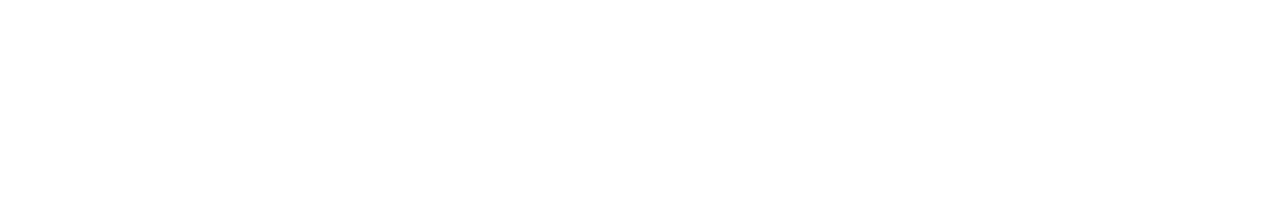
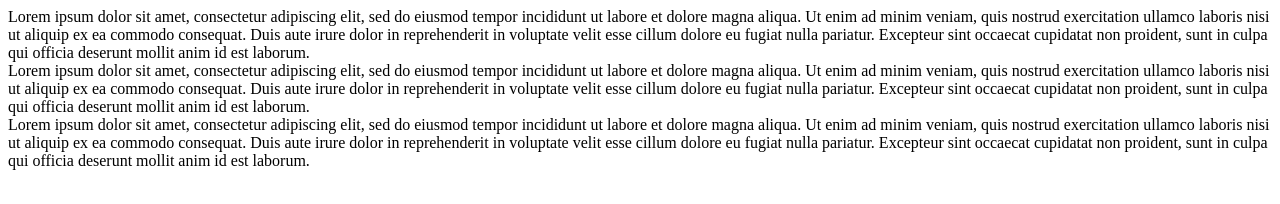
Before and after one commit to ebuenoq/module2-solution, a plain HTML site: page index.html in a window 1280 px wide. Drawn offline with Linux system fonts and the light colour scheme.

Commit message:
Update index.html

```diff
--- a/index.html
+++ b/index.html
@@ -5,6 +5,26 @@
 <link rel="stylesheet" href="css/mycss.css">
 </head>
 <body>
-
+  <section>
+    Lorem ipsum dolor sit amet, consectetur adipiscing elit, sed do eiusmod tempor incididunt ut labore
+    et dolore magna aliqua. Ut enim ad minim veniam, quis nostrud exercitation ullamco laboris nisi ut
+    aliquip ex ea commodo consequat. Duis aute irure dolor in reprehenderit in voluptate velit esse
+    cillum dolore eu fugiat nulla pariatur. Excepteur sint occaecat cupidatat non proident, sunt in
+    culpa qui officia deserunt mollit anim id est laborum.
+  </section>
+    <section>
+    Lorem ipsum dolor sit amet, consectetur adipiscing elit, sed do eiusmod tempor incididunt ut labore
+    et dolore magna aliqua. Ut enim ad minim veniam, quis nostrud exercitation ullamco laboris nisi ut
+    aliquip ex ea commodo consequat. Duis aute irure dolor in reprehenderit in voluptate velit esse
+    cillum dolore eu fugiat nulla pariatur. Excepteur sint occaecat cupidatat non proident, sunt in
+    culpa qui officia deserunt mollit anim id est laborum.
+  </section>
+    <section>
+    Lorem ipsum dolor sit amet, consectetur adipiscing elit, sed do eiusmod tempor incididunt ut labore
+    et dolore magna aliqua. Ut enim ad minim veniam, quis nostrud exercitation ullamco laboris nisi ut
+    aliquip ex ea commodo consequat. Duis aute irure dolor in reprehenderit in voluptate velit esse
+    cillum dolore eu fugiat nulla pariatur. Excepteur sint occaecat cupidatat non proident, sunt in
+    culpa qui officia deserunt mollit anim id est laborum.
+  </section>
 </body>
 </html>
```
